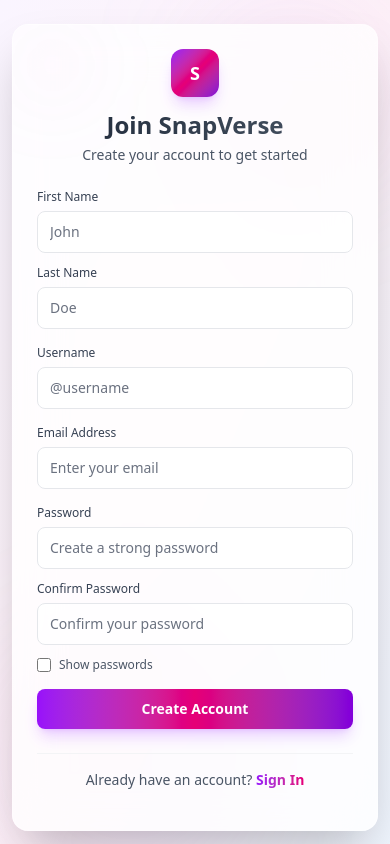
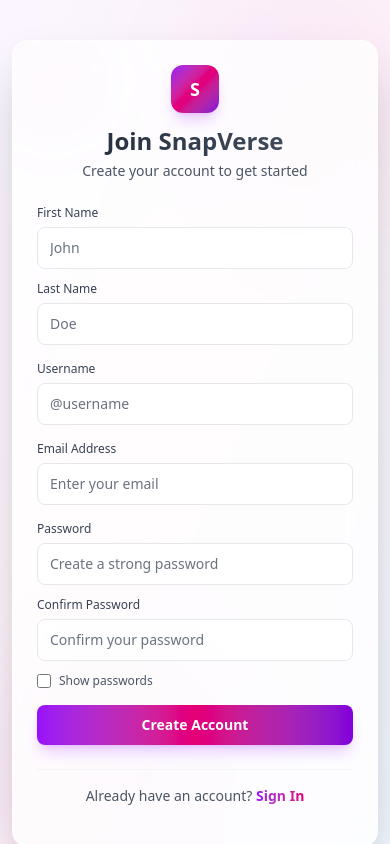
Before and after one commit to nazmulh24/SnapVerse, a React (Vite) app: page /register in a window 390 px wide. Built offline with nearby package versions, Linux system fonts and the light colour scheme.

Commit message:
Fix mergin bottom...2

```diff
--- a/src/pages/Register.jsx
+++ b/src/pages/Register.jsx
@@ -55,12 +55,12 @@ const Register = () => {
   };
 
   return (
-    <div className="min-h-screen bg-gradient-to-br from-purple-50 via-pink-50 to-blue-50 flex items-center justify-center px-3 sm:px-4 py-6 sm:py-12 relative overflow-hidden">
+    <div className="min-h-screen bg-gradient-to-br from-purple-50 via-pink-50 to-blue-50 flex items-start sm:items-center justify-center px-3 sm:px-4 py-6 sm:py-12 relative overflow-hidden">
       {/* Background Decorations - Smaller on mobile */}
       <div className="absolute top-0 right-0 w-48 h-48 sm:w-72 sm:h-72 bg-gradient-to-br from-purple-400/10 to-pink-400/10 rounded-full blur-3xl"></div>
       <div className="absolute bottom-0 left-0 w-64 h-64 sm:w-96 sm:h-96 bg-gradient-to-br from-pink-400/10 to-purple-400/10 rounded-full blur-3xl"></div>
 
-      <div className="w-full max-w-sm sm:max-w-md relative mb-8 sm:mb-0">
+      <div className="w-full max-w-sm sm:max-w-md relative mt-4 mb-8 sm:mt-0 sm:mb-0">
         {/* Glassmorphism Card - Responsive padding and border radius */}
         <div className="bg-white/80 backdrop-blur-xl border border-white/20 shadow-2xl rounded-2xl sm:rounded-3xl p-6 sm:p-8 relative overflow-hidden">
           {/* Card Background Decoration - Smaller on mobile */}
```
